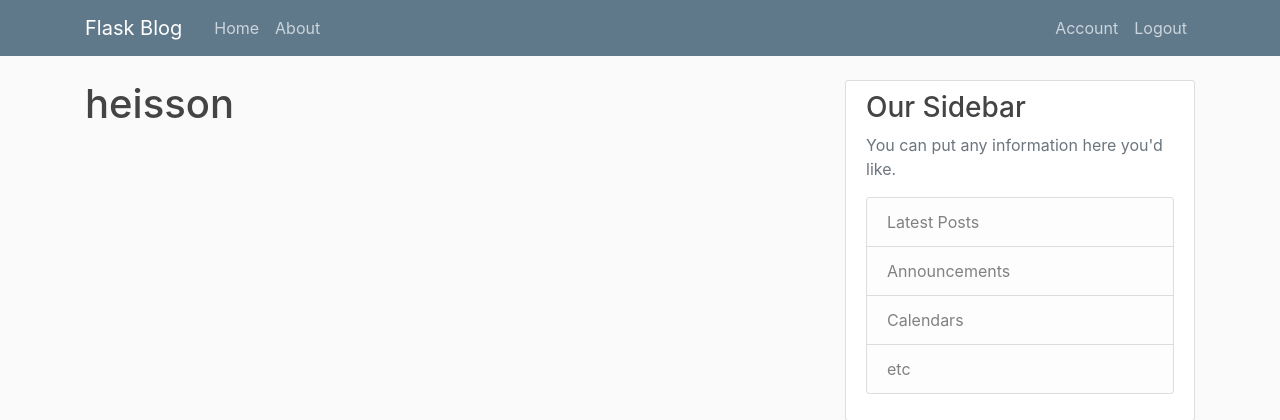
After one commit to Heisson/flask-webapp, a Flask app: page /account in a window 1280 px wide. The commit adds this page. Shown: the top 420 px of the page. Run offline with Flask 2, Linux system fonts and the light colour scheme; a user stored in the database is signed in; some libraries are stand-ins or nearby versions.

Commit message:
Added account page

```diff
--- a/flaskblog/__init__.py
+++ b/flaskblog/__init__.py
@@ -13,5 +13,6 @@ app.config['SQLALCHEMY_DATABASE_URI'] = 'sqlite:///site.db'
 db = SQLAlchemy(app)
 bcrypt = Bcrypt(app)
 login_manager = LoginManager(app)
+login_manager.login_view = 'login'
 
 from flaskblog import routes
--- a/flaskblog/routes.py
+++ b/flaskblog/routes.py
@@ -2,6 +2,7 @@ from flask import render_template, url_for, flash, redirect
 from flaskblog import app, db, bcrypt
 from flaskblog.forms import RegistrationForm, LoginForm
 from flaskblog.models import User, Post
+from flask_login import login_user, current_user, logout_user, login_required
 
 
 posts = [
@@ -31,6 +32,9 @@ def about():
 
 @app.route("/register", methods=["GET", "POST"])
 def register():
+	if current_user.is_authenticated:
+		return redirect(url_for("home"))
+
 	form = RegistrationForm()
 
 	if form.validate_on_submit():
@@ -52,14 +56,28 @@ def register():
 
 @app.route("/login", methods=["GET", "POST"])
 def login():
+	if current_user.is_authenticated:
+		return redirect(url_for("home"))
+
 	form = LoginForm()
 
 	if form.validate_on_submit():
-		if form.email.data == 'admin@blog.com' and form.password.data == 'password':
-			flash(f"You have been logged in!", 'success')
-			return redirect(url_for('home'))
+		user = User.query.filter_by(email=form.email.data).first()
 
+		if user and bcrypt.check_password_hash(user.password, form.password.data):
+			login_user(user, remember=form.remember.data)
+			return redirect(url_for("home"))
 		else:
-			flash(f"Log in unsuccessful. Please check username ans password", 'danger')
+			flash(f"Log in unsuccessful. Please check email and password", 'danger')
 
 	return render_template("login.html", title="Login", form=form)
+
+@app.route("/logout")
+def logout():
+	logout_user()
+	return redirect(url_for("home"))
+
+@app.route("/account")
+@login_required
+def account():
+	return render_template("account.html", title="Account")
--- /dev/null
+++ b/flaskblog/templates/account.html
@@ -0,0 +1,6 @@
+{% extends "layout.html" %}
+{% block content %}
+
+	<h1>{{ current_user.username }}</h1>
+
+{% endblock content %}
--- a/flaskblog/templates/layout.html
+++ b/flaskblog/templates/layout.html
@@ -30,10 +30,17 @@
 						<a class="nav-item nav-link" href="{{ url_for('about') }}">About</a>
 					</div>
 					<!-- Navbar Right Side -->
+
 					<div class="navbar-nav">
-						<a class="nav-item nav-link" href="{{ url_for('login') }}">Login</a>
-						<a class="nav-item nav-link" href="{{ url_for('register') }}">Register</a>
+						{% if current_user.is_authenticated %}
+							<a class="nav-item nav-link" href="{{ url_for('account') }}">Account</a>
+							<a class="nav-item nav-link" href="{{ url_for('logout') }}">Logout</a>
+						{% else %}
+							<a class="nav-item nav-link" href="{{ url_for('login') }}">Login</a>
+							<a class="nav-item nav-link" href="{{ url_for('register') }}">Register</a>
+						{% endif %}
 					</div>
+
 				</div>
 			</div>
 		</nav>
```
Also changed, not shown: flaskblog/models.py (+8 -2 lines), flaskblog/site.db.
